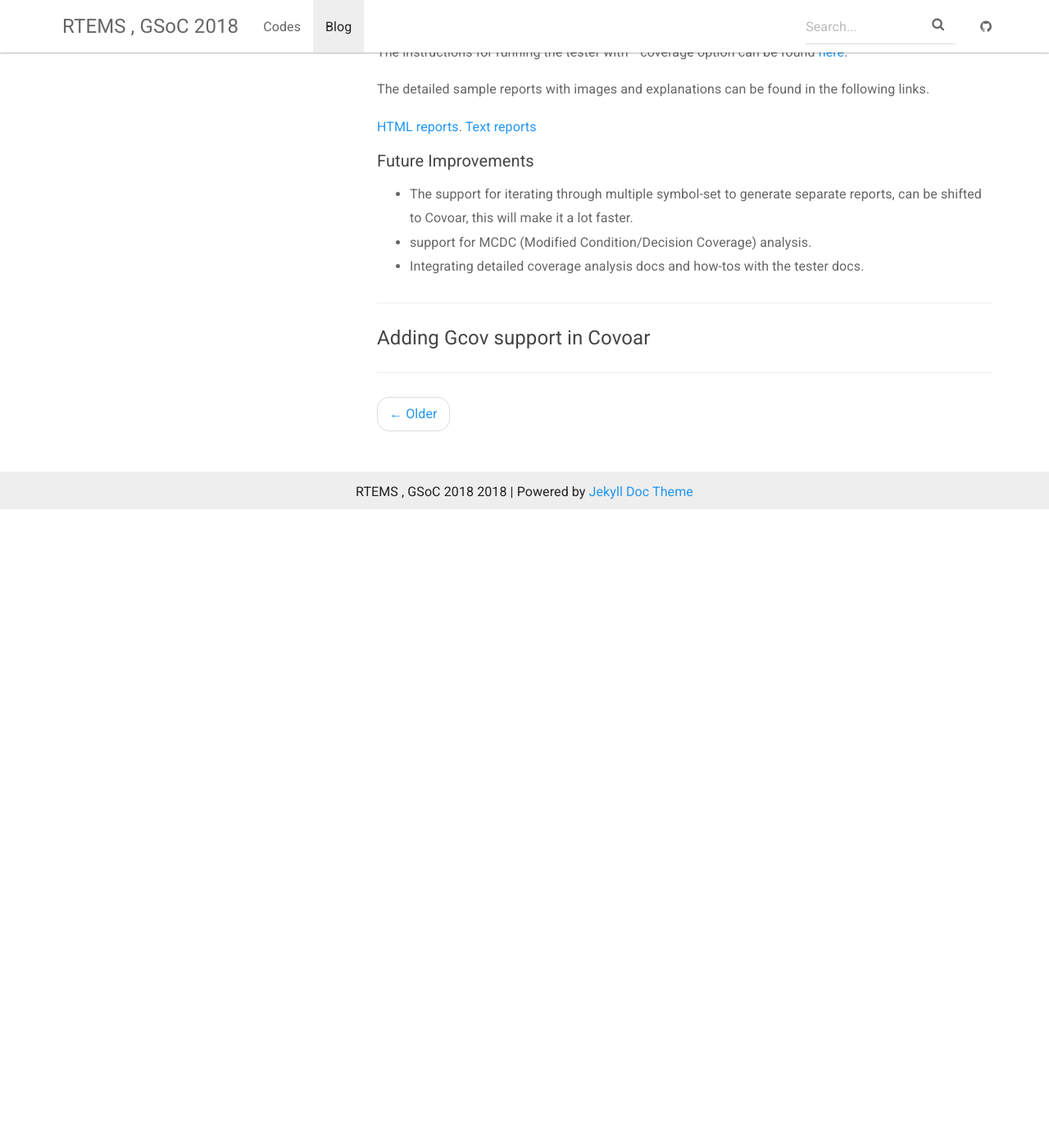
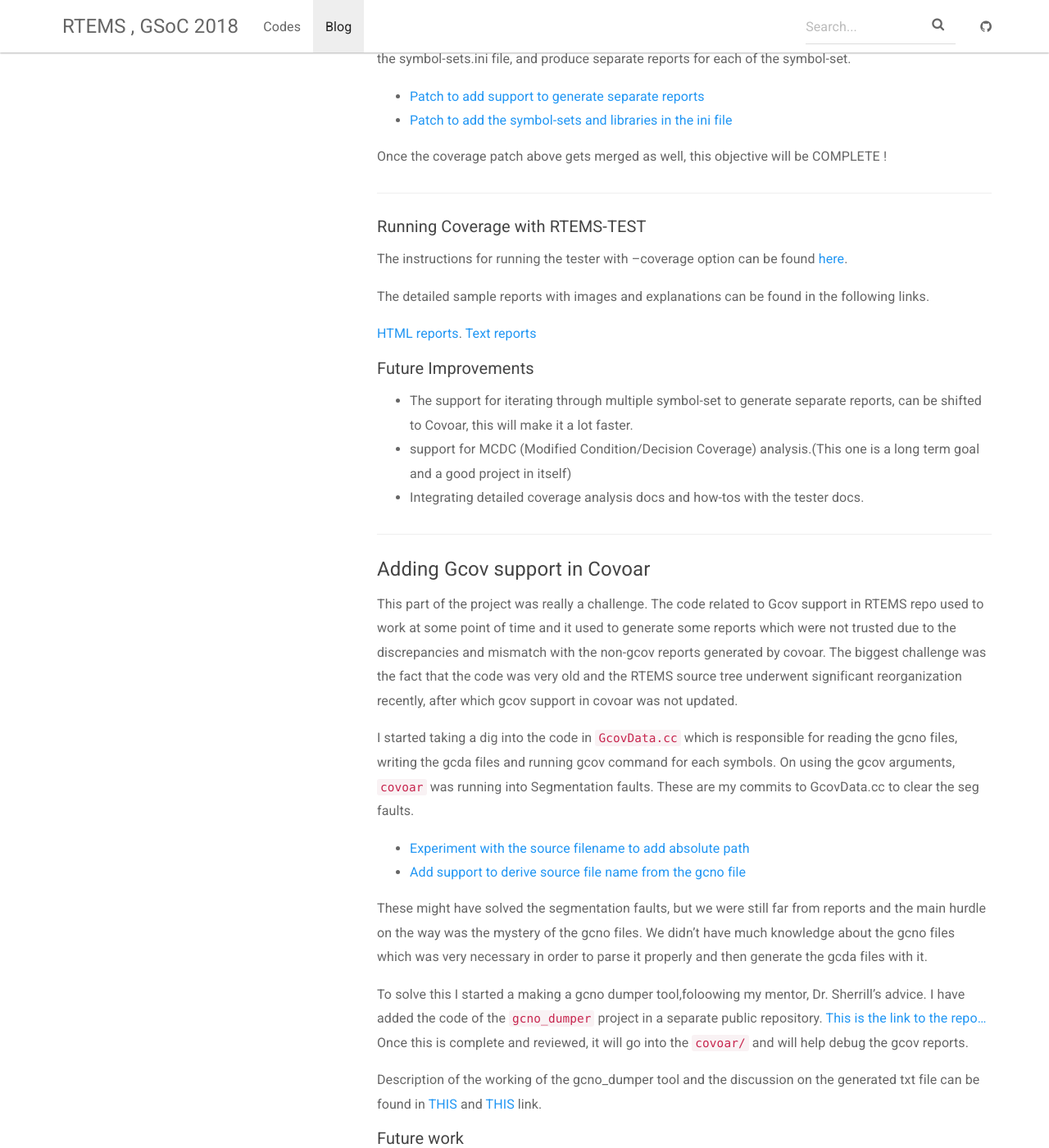
Before and after one commit to thelunatic/rtems_gsoc18, a Jekyll site: the page built from _posts/2018-08-06-final-report.md, in a window 1280 px wide and 1400 px high, scrolled down 1639 px. Shown: the whole window at 82% size. Built offline with Jekyll 4.4.1, drawn with Linux system fonts in a browser that asks for light colours; nearby versions of some CDN libraries; comment, search, counter and statistics services are not loaded; before the commit the page ends 2269 px from its top, so only the background shows below that; some of the changed text lies outside the part shown.

Commit message:
post: final report

```diff
--- a/_posts/2018-08-06-final-report.md
+++ b/_posts/2018-08-06-final-report.md
@@ -16,9 +16,9 @@
 ---
 ### Mentors
 
-Dr. Joel Sherrill
-Chris Johns
-Cillian O'Donnell
+* Dr. Joel Sherrill
+* Chris Johns
+* Cillian O'Donnell
 
 ---
 ### Project Objectives
@@ -36,14 +36,14 @@
 with more data-centric format like `xml` which can be processed by other tools.
 
 ---
-###Summary of The work
+### Summary of The work
 
 This section contains a detailed summary of the work done towards each of the
 two objectives mentioned above. This includes the Challenges faced specific
 to the objective, the work done and the progress towards the goal and the
 future of the project.
 
-####Integrating Coverage script in Tester-Framework
+#### Integrating Coverage script in Tester-Framework
 
 This was the continuation of the GSoC 2017 project of Cillian (one of my mentors).
 I picked up from the point where he left, it was not merged with the RTEMS-TOOLS
@@ -57,12 +57,20 @@
 
 What was needed to be done after this was some refactoring of this code and adding
 support in the script to generate absolute build paths and proper ini files.
-After quite some work and reworking of the code...
+After quite some work and reworking of the code, I squashed all the patches into
+one, and then...
 
 [It got merged !!!](https://github.com/RTEMS/rtems-tools/commit/b762312fae672e1ae8b47e4581f445020d47245f)
 
-(NOTE FOR VIJAY :  THIS PORTION IS TO INCLUDE THE LATEST MERGED CODE, DON'T FORGET)
+I have two patches pending review, These add the support in coverage, to iterate
+over the symbol-sets in the symbol-sets.ini file, and produce separate reports
+for each of the symbol-set.
+* [Patch to add support to generate separate reports](https://lists.rtems.org/pipermail/devel/2018-July/022619.html)
+* [Patch to add the symbol-sets and libraries in the ini file](https://lists.rtems.org/pipermail/devel/2018-August/022656.html)
 
+Once the coverage patch above gets merged as well, this objective will be COMPLETE !
+
+---
 ##### Running Coverage with RTEMS-TEST
 
 The instructions for running the tester with --coverage option can be found [here](https://devel.rtems.org/wiki/GSoC/2018/coverage_analysis_toolset#RunningRTEMS-TESTERforCoverageanalysis).
@@ -75,9 +83,56 @@
 ##### Future Improvements
 * The support for iterating through multiple symbol-set to generate separate
 reports, can be shifted to Covoar, this will make it a lot faster.
-* support for MCDC (Modified Condition/Decision Coverage)  analysis.
+* support for MCDC (Modified Condition/Decision Coverage)  analysis.(This one is
+a long term goal and a good project in itself)
 * Integrating detailed coverage analysis docs and how-tos with the tester docs.
 
 ---
 
 #### Adding Gcov support in Covoar
+
+This part of the project was really a challenge. The code related to Gcov support
+in RTEMS repo used to work at some point of time and it used to generate some
+reports which were not trusted due to the discrepancies and mismatch with the
+non-gcov reports generated by covoar. The biggest challenge was the fact that
+the code was very old and the RTEMS source tree underwent significant reorganization
+recently, after which gcov support in covoar was not updated.
+
+I started taking a dig into the code in `GcovData.cc` which is responsible for
+reading the gcno files, writing the gcda files and running gcov command for each
+symbols. On using the gcov arguments, `covoar` was running into Segmentation
+faults. These are my commits to GcovData.cc to clear the seg faults.
+
+* [Experiment with the source filename to add absolute path](https://github.com/thelunatic/rtems-tools/commit/26cc3aa57b95cdf510445b59e86768137778c4a1)
+* [Add support to derive source file name from the gcno file](https://github.com/thelunatic/rtems-tools/commit/30d97c708497d2b442cd7432817bb699d25f8431)
+
+These might have solved the segmentation faults, but we were still far from
+reports and the main hurdle on the way was the mystery of the gcno files.
+We didn't have much knowledge about the gcno files which was very necessary
+in order to parse it properly and then generate the gcda files with it.
+
+To solve this I started a making a gcno dumper tool,foloowing my mentor,
+Dr. Sherrill's advice. I have added the code of the `gcno_dumper` project
+in a separate public repository.
+[ This is the link to the repo...](https://github.com/thelunatic/gcno_dumper)
+Once this is complete and reviewed, it will go into the `covoar/` and will
+help debug the gcov reports.
+
+Description of the working of the gcno_dumper tool and the discussion on
+the generated txt file can be found in [THIS](https://thelunatic.github.io/rtems_gsoc18/blog/gcno-files/) and [THIS](https://thelunatic.github.io/rtems_gsoc18/blog/gcno-dump1/) link.
+
+##### Future work
+* Complete the gcno_dumper tool.
+* Create a `gcda_dumper` similar to the gcno_dumper. Once gcno dumper is made
+it will be simple to get a gcda dumper as they have similar format.
+* Update the source code in GcovData.cc to use the approach applied in the
+dumper tool.
+* Get gcov reports generated again. (This is a long term goal and this needs all
+the above mentioned points addressed first).
+
+---
+##### [Project Wiki](https://devel.rtems.org/wiki/GSoC/2018/coverage_analysis_toolset)
+---
+##### [Weekly Progress and status update](https://devel.rtems.org/wiki/GSoC/2018#VijayKumarBanerjee)
+---
+##### I thank my mentors and all the members of THE RTEMS PROJECT for being such an awesome and supportive community, it was a great summer of challenges, learning and a lot of fun!
```
